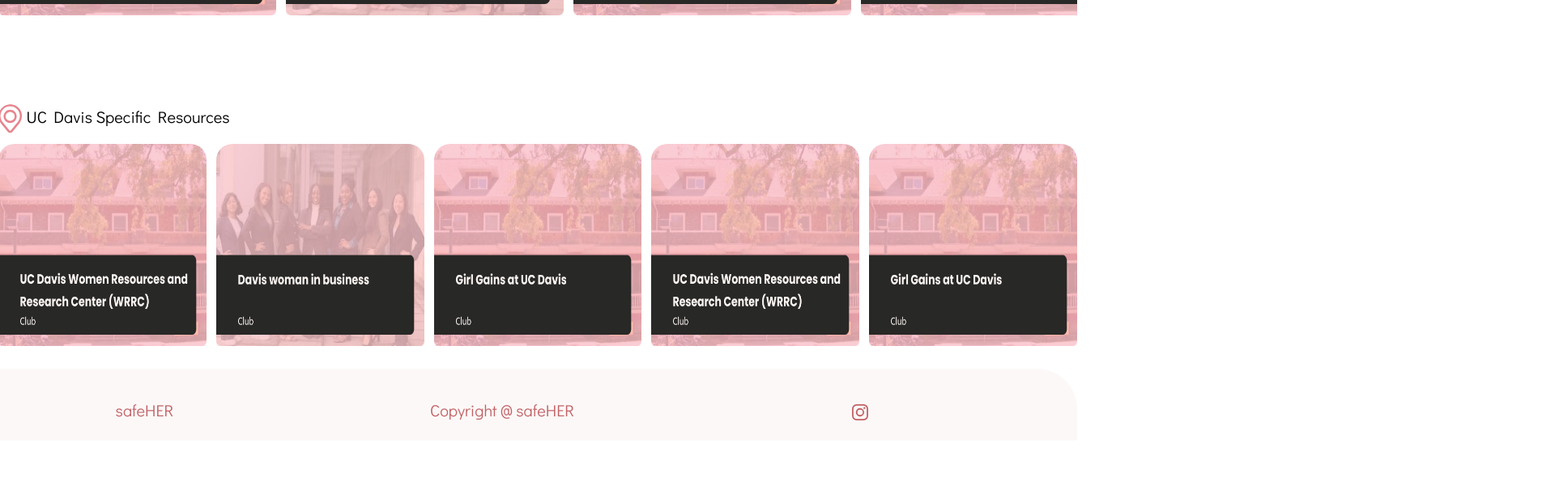
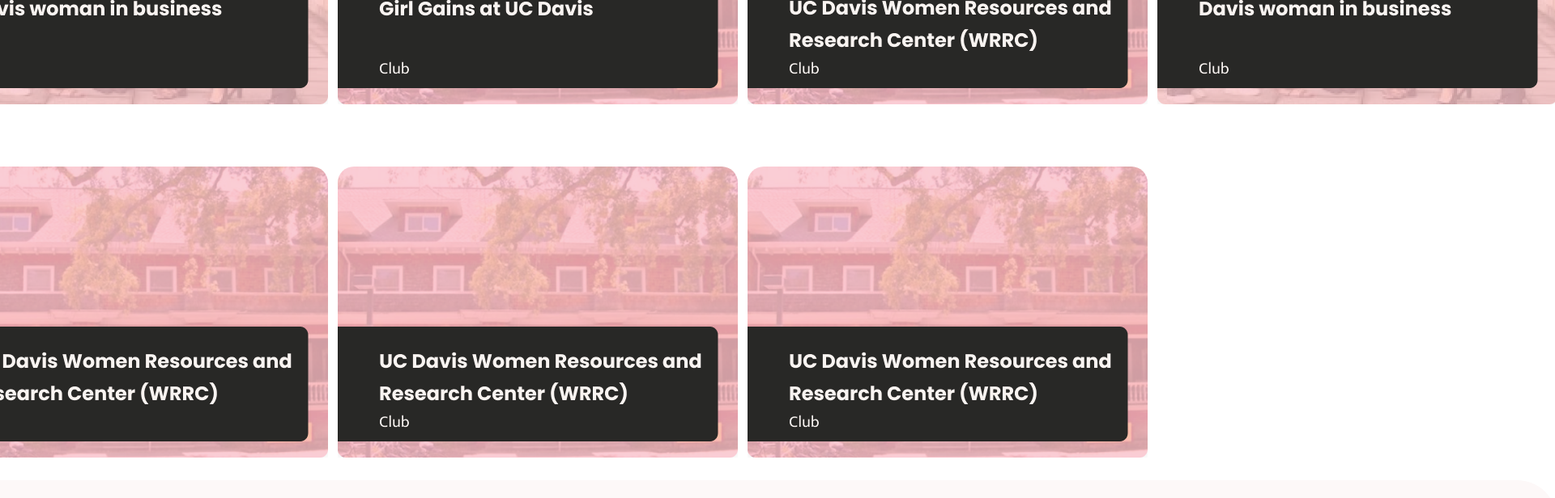
Before and after one commit to ArchitaSarin/safe-her1, a React (Create React App) app in the folder my-app/: page /resources in a window 1280 px wide. Shown: the part 1020-1636 px from the top of the page at 81% size, 1920 px wide, since content can reach past the window. Before the commit the page ends 1565 px from the top, so only its background shows below. Built offline with nearby package versions, Linux system fonts and the light colour scheme.

Commit message:
fixed scrolling and added links

```diff
--- a/my-app/src/Components/resources.js
+++ b/my-app/src/Components/resources.js
@@ -131,19 +131,23 @@
 
             </div>
 
-            <div id="resource-1" class="resouce-section">
+            <div id="resource-2" class="resouce-section">
                 <div class="resource-title">
                     <h2> <img src={PinkLocation}/> UC Davis Specific Resources</h2>
 
                 </div>
-                <div class="resource-wraper">
-                    <div class="resource-images">
 
-                        <a href="" target="_blank">   <img src={Card1} class="image-card"/>  </a>
-                        <a href="" target="_blank">   <img src={Card2} class="image-card"/>  </a>
-                        <a href="" target="_blank">   <img src={Card3} class="image-card"/>  </a>
-                        <a href="" target="_blank">   <img src={Card1} class="image-card"/>  </a>
-                        <a href="" target="_blank">   <img src={Card3} class="image-card"/>  </a>
+                <div class="resource-images">
+                        <a href="https://www.netflix.com/" target="_blank"><img src={Card1} class="image-card"/> </a>
+                        <a href="https://www.netflix.com/" target="_blank"><img src={Card1} class="image-card"/> </a>
+                        <a href="https://www.netflix.com/" target="_blank"><img src={Card1} class="image-card"/> </a>
+                        <a href="https://www.netflix.com/" target="_blank"><img src={Card1} class="image-card"/> </a>
+
+
+
+
+
+                    </div>
 
 
 
@@ -151,11 +155,20 @@
 
 
 
-                    </div>
 
-                </div>
+
+
+
+
+
+
+
 
             </div>
+
+
+
+
 
 
         </div>
--- a/my-app/src/Styles/resources.css
+++ b/my-app/src/Styles/resources.css
@@ -1,3 +1,6 @@
+img{
+    max-width: none;
+}
 #resources-header{
     background-image:url('../Images/resources-header.png');
     max-height:1728px;
@@ -92,9 +95,8 @@
     margin-left: 48px;
 }
 .image-card{
-    height: 250px;
-    width:auto;
-    scroll-snap-align: start;
+    flex: 0 0 auto;
+
 }
 
 
@@ -106,8 +108,12 @@
      overflow-x: scroll;
      margin-left: 48px;
      margin-bottom: 28px;
+     height:100%;
+     white-space: nowrap;
+}
 
-
+.resource-images a {
+    display: inline-block;
 }
 
 #resource-1{
```
